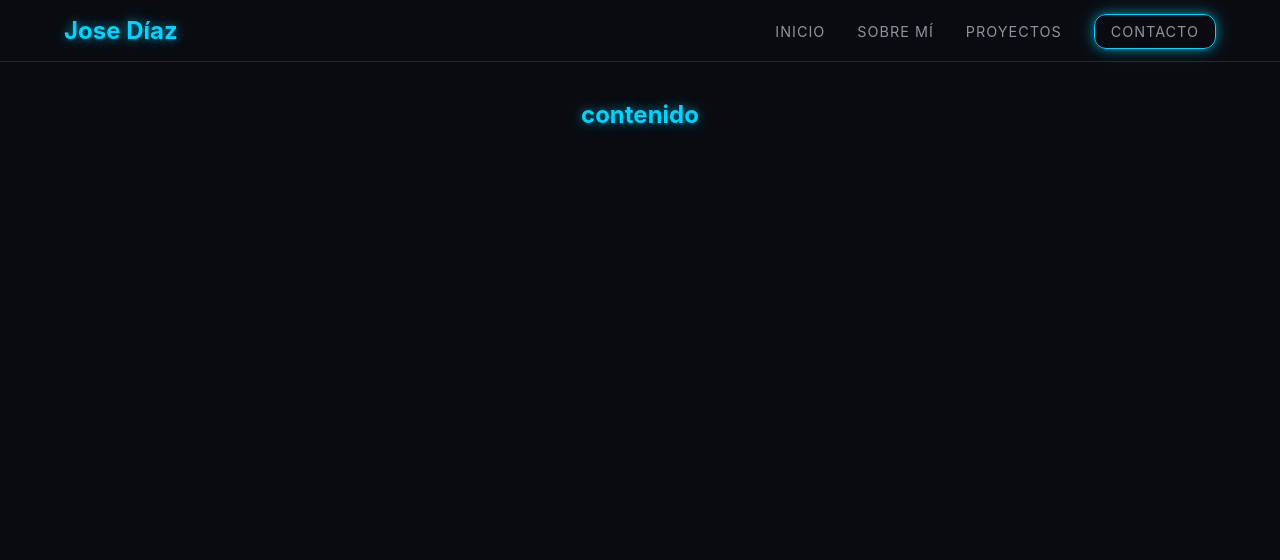
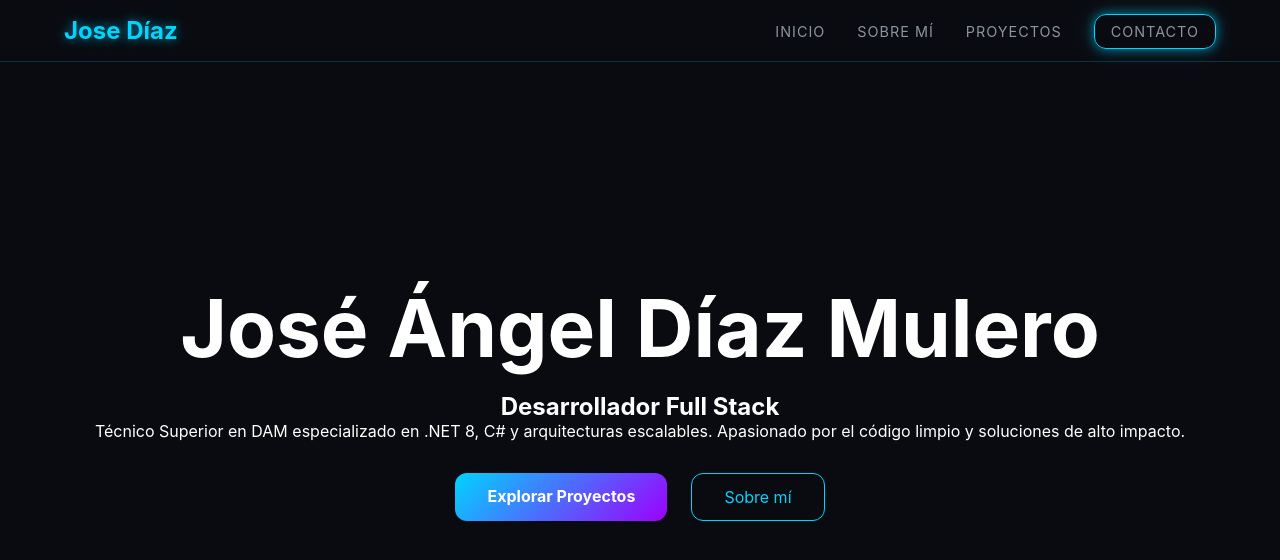
Before and after one commit to Jotaoesee/mi-portfolio, a React (Vite) app: page / in a window 1280 px wide. Shown: the top 560 px of the page. Built offline with nearby package versions, Linux system fonts and the light colour scheme.

Commit message:
implementar seccion principal hero con diseño cyberpunk

```diff
--- a/src/App.jsx
+++ b/src/App.jsx
@@ -1,12 +1,11 @@
 import Navegacion from './componentes/Navegacion/Navegacion';
+import Principal from './componentes/Principal/Principal';
 
 function App() {
   return (
     <div className="contenedor-aplicacion">
       <Navegacion />
-      <main style={{ marginTop: '100px', textAlign: 'center' }}>
-        <h2 className="texto-neon">contenido</h2>
-      </main>
+      <Principal />
     </div>
   );
 }
--- a/src/componentes/Principal/Principal.css
+++ b/src/componentes/Principal/Principal.css
@@ -0,0 +1,82 @@
+.seccion-principal {
+  min-height: 100vh;
+  display: flex;
+  align-items: center;
+  justify-content: center;
+  position: relative;
+  text-align: center;
+  padding: 0 20px;
+}
+
+.cuadricula-animada {
+  position: absolute;
+  top: 0;
+  left: 0;
+  width: 100%;
+  height: 100%;
+  background-image:
+    linear-gradient(rgba(0, 212, 255, 0.05) 1px, transparent 1px),
+    linear-gradient(90deg, rgba(0, 212, 255, 0.05) 1px, transparent 1px);
+  background-size: 50px 50px;
+  mask-image: radial-gradient(circle at center, black, transparent 80%);
+  z-index: -1;
+}
+
+.titulo-hero {
+  font-size: clamp(2.5rem, 8vw, 5rem);
+  margin-bottom: 1rem;
+}
+
+.apellido-neon {
+  color: var(--color-acento-azul);
+  text-shadow: var(--neon-azul);
+}
+
+.subtitulo-hero {
+  font-size: clamp(1.5rem, 4vw, 2.5rem);
+  color: var(--color-texto-secundario);
+  margin-bottom: 1.5rem;
+}
+
+.texto-degradado {
+  background: var(--degradado-principal);
+  -webkit-background-clip: text;
+  background-clip: text;
+  -webkit-text-fill-color: transparent;
+  font-weight: 800;
+}
+
+.descripcion-hero {
+  max-width: 600px;
+  margin: 0 auto 2.5rem;
+  color: var(--color-texto-secundario);
+  line-height: 1.6;
+}
+
+.botones-accion {
+  display: flex;
+  gap: 1.5rem;
+  justify-content: center;
+  margin-top: 2rem;
+}
+
+.boton-relleno {
+  background: var(--degradado-principal);
+  padding: 0.8rem 2rem;
+  border-radius: var(--radio-borde);
+  font-weight: bold;
+  transition: var(--transicion-suave);
+}
+
+.boton-linea {
+  border: 1px solid var(--color-acento-azul);
+  padding: 0.8rem 2rem;
+  border-radius: var(--radio-borde);
+  color: var(--color-acento-azul);
+  transition: var(--transicion-suave);
+}
+
+.boton-relleno:hover, .boton-linea:hover {
+  transform: translateY(-5px);
+  box-shadow: var(--neon-azul);
+}
--- a/src/componentes/Principal/Principal.jsx
+++ b/src/componentes/Principal/Principal.jsx
@@ -0,0 +1,32 @@
+import './Principal.css';
+
+function Principal() {
+  return (
+    <section id="inicio" className="seccion-principal">
+      <div className="cuadricula-fondo"></div>
+
+      <div className="contenedor-contenido">
+        <h1 className="titulo-hero">
+          <span className="nombre">José Ángel</span>
+          <span className="apellido"> Díaz Mulero</span>
+        </h1>
+
+        <h2 className="rol-profesional">
+          Desarrollador <span className="resaltado-gradiente">Full Stack</span>
+        </h2>
+
+        <p className="breve-descripcion">
+          Técnico Superior en DAM especializado en .NET 8, C# y arquitecturas escalables.
+          Apasionado por el código limpio y soluciones de alto impacto.
+        </p>
+
+        <div className="botones-accion">
+          <a href="#proyectos" className="boton-relleno">Explorar Proyectos</a>
+          <a href="#sobre-mi" className="boton-linea">Sobre mí</a>
+        </div>
+      </div>
+    </section>
+  );
+}
+
+export default Principal;
```
